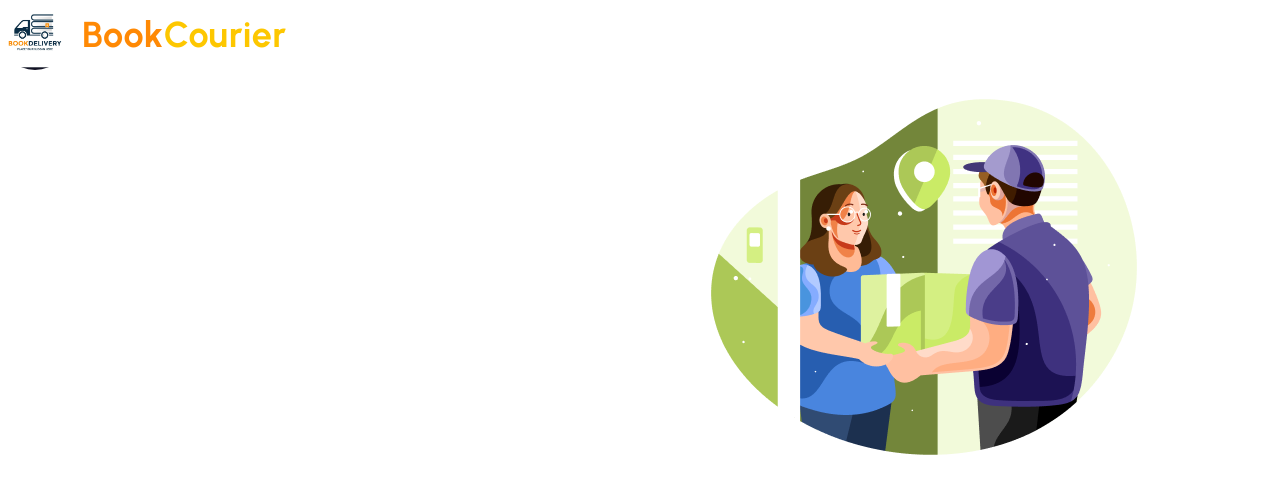
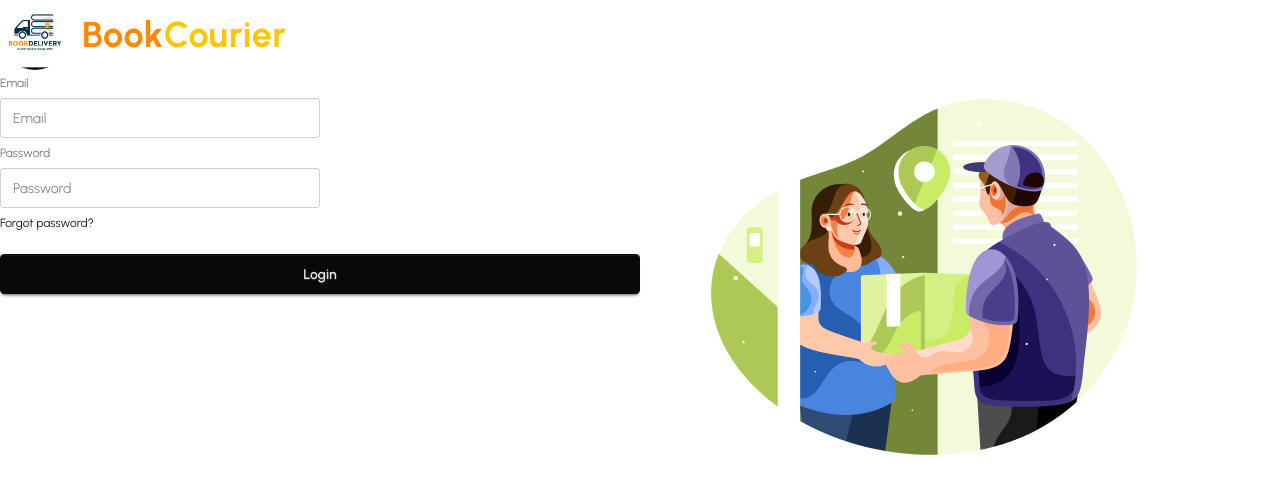
Before and after one commit to kanon8888/book-courier-client, a React (Vite) app: page /register in a window 1280 px wide. Shown: the top 494 px of the page. Built offline with nearby package versions, Linux system fonts and the light colour scheme.

Commit message:
five commit

```diff
--- a/src/pages/Auth/Register/Register.jsx
+++ b/src/pages/Auth/Register/Register.jsx
@@ -1,9 +1,31 @@
 import React from 'react';
+import { useForm } from 'react-hook-form';
 
 const Register = () => {
+
+    const { register } = useForm();
+
+    const handleRegistration = () => {
+
+    }
     return (
         <div>
+            <form onSubmit={handleRegistration}>
 
+                <fieldset className="fieldset">
+                    {/**email */}
+                    <label className="label">Email</label>
+                    <input type="email" {...register('email')} className="input" placeholder="Email" />
+
+                    {/**password */}
+
+                    <label className="label">Password</label>
+                    <input type="password" {...register('password')} className="input" placeholder="Password" />
+                    <div><a className="link link-hover">Forgot password?</a></div>
+                    <button className="btn btn-neutral mt-4">Login</button>
+                </fieldset>
+
+            </form>
         </div>
     );
 };
```
